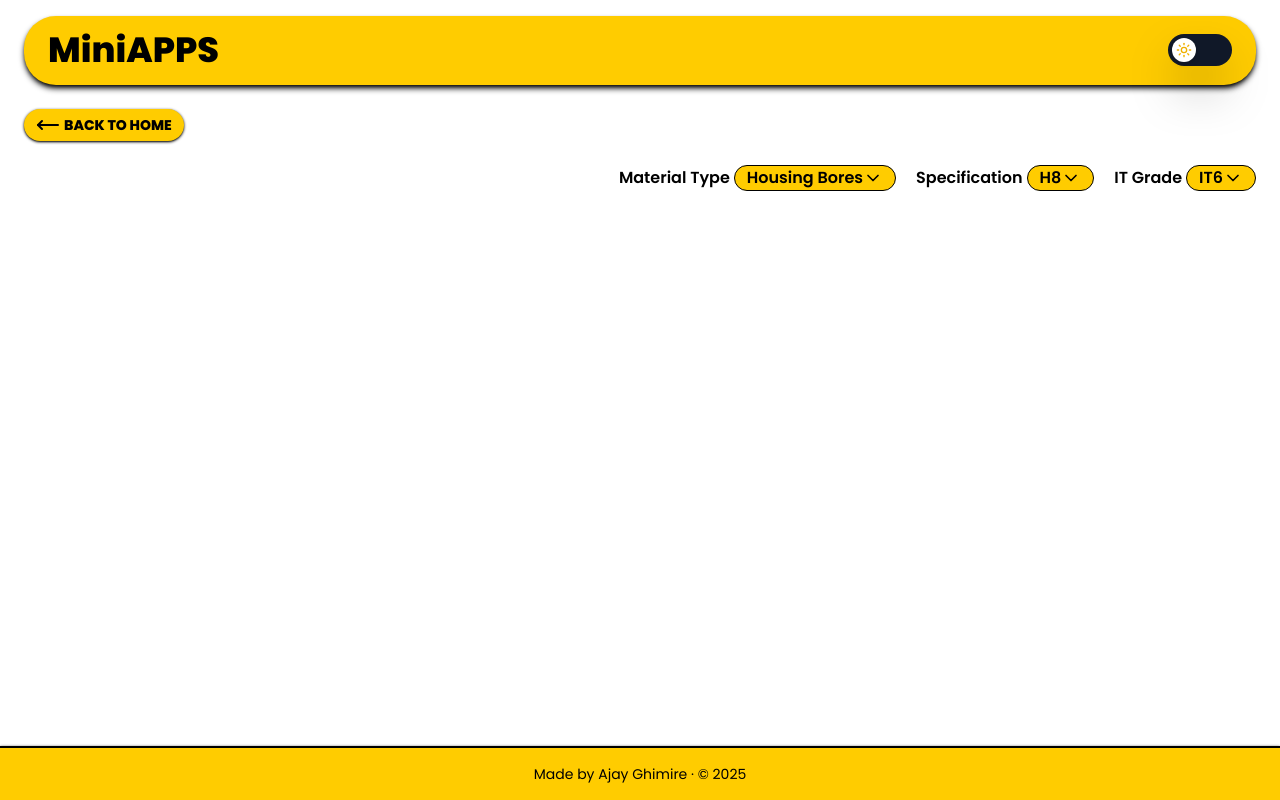
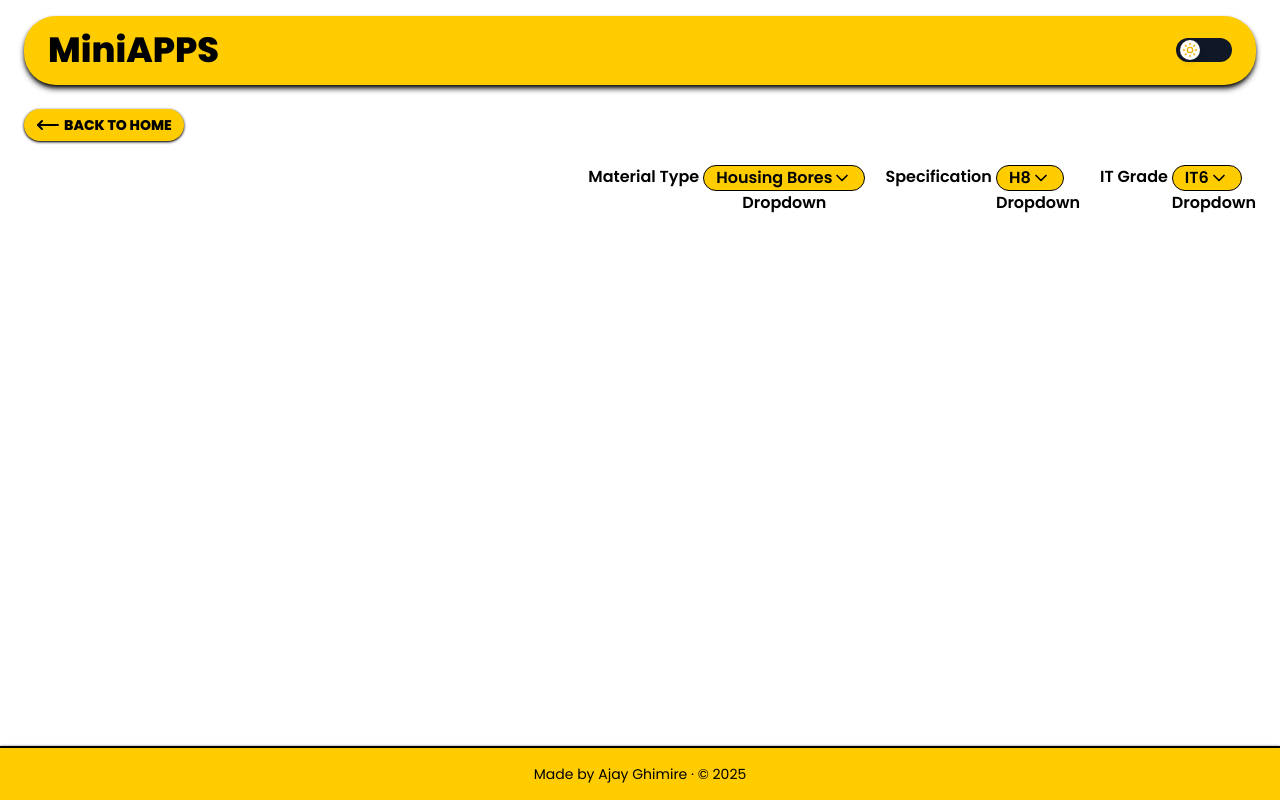
Before and after one commit to AjayGhimire1998/camcominiapps, a React (Vite) app: page /tolerance-checker in a window 1280 px wide. Both pictures are taken after a click on the button "Housing Bores". Built offline with nearby package versions, Linux system fonts and the light colour scheme.

Commit message:
adding drop down

```diff
--- a/src/layouts/Header.jsx
+++ b/src/layouts/Header.jsx
@@ -8,7 +8,7 @@ const Header = () => {
         <div>
           <Link
             to="/"
-            className="font-extrabold text-[35px] max-sm:text-[25px] "
+            className="font-extrabold text-[35px] max-sm:text-[20px] "
           >
             MiniAPPS
           </Link>
--- a/src/pages/ToleranceChecker/ToleranceChecker.jsx
+++ b/src/pages/ToleranceChecker/ToleranceChecker.jsx
@@ -1,10 +1,13 @@
 import { BookDownIcon, ChevronDown, MoveLeft } from "lucide-react";
-import React, { useContext } from "react";
+import React, { useContext, useState } from "react";
 import { Link } from "react-router-dom";
 import { DarkModeContext } from "../../contexts/DarkModeContext";
+import Dropdown from "./components/Dropdown";
 
 const ToleranceChecker = () => {
   //   const { darkMode } = useContext(DarkModeContext);
+  const [dropdownRequested, setDropdownRequested] = useState(false);
+
   return (
     <main className="w-full max-w-[1350px] px-6 mt-2 ">
       <div className="  flex justify-start align-middle items-start mb-2">
@@ -16,25 +19,43 @@ const ToleranceChecker = () => {
           BACK TO HOME
         </Link>
       </div>
-      <div className="flex max-[700px]:flex-col gap-5 max-sm:gap-2 justify-end mt-6 font-semibold max-sm:text-sm">
-        <div className="flex gap-1 items-center align-middle">
+      <div className="flex max-[690px]:flex-col gap-5 max-sm:gap-2 justify-end mt-6 font-semibold max-sm:text-sm">
+        <div className="flex gap-1 ">
           <span>Material Type </span>
-          <button className="border rounded-2xl flex align-middle items-center px-3 max-sm:px-2 bg-[#ffcc00] dark:bg-[#121212] max-sm:text-xs">
-            Housing Bores <ChevronDown size={20} />
-          </button>
+          <div className="items-center align-middle">
+            <button
+              onClick={() => setDropdownRequested(!dropdownRequested)}
+              className="border rounded-2xl flex align-middle items-center px-3 max-sm:px-1.5 bg-[#ffcc00] dark:bg-[#121212] max-sm:text-xs"
+            >
+              Housing Bores <ChevronDown size={20} />
+            </button>
+            {dropdownRequested ? <Dropdown /> : null}
+          </div>
         </div>
-        <div className="flex gap-1 items-center align-middle">
-          <span>Specification</span>
-          <button className="border rounded-2xl flex align-middle items-center  px-3 bg-[#ffcc00] dark:bg-[#121212] max-sm:text-xs">
-            H8
-            <ChevronDown size={20} />
-          </button>
+
+        <div className="flex gap-1 ">
+          <span>Specification </span>
+          <div className="">
+            <button
+              onClick={() => setDropdownRequested(!dropdownRequested)}
+              className="border rounded-2xl flex align-middle items-center px-3 max-sm:px-1.5 bg-[#ffcc00] dark:bg-[#121212] max-sm:text-xs"
+            >
+              H8 <ChevronDown size={20} />
+            </button>
+            {dropdownRequested ? <Dropdown /> : null}
+          </div>
         </div>
-        <div className="flex gap-1 items-center align-middle">
+        <div className="flex gap-1 ">
           <span>IT Grade</span>
-          <button className="border rounded-2xl flex align-middle items-center  px-3 bg-[#ffcc00] dark:bg-[#121212] max-sm:text-xs">
-            IT6 <ChevronDown size={20} />
-          </button>
+          <div className="">
+            <button
+              onClick={() => setDropdownRequested(!dropdownRequested)}
+              className="border rounded-2xl flex align-middle items-center px-3 max-sm:px-1.5 bg-[#ffcc00] dark:bg-[#121212] max-sm:text-xs"
+            >
+              IT6 <ChevronDown size={20} />
+            </button>
+            {dropdownRequested ? <Dropdown /> : null}
+          </div>
         </div>
       </div>
     </main>
--- /dev/null
+++ b/src/pages/ToleranceChecker/components/Dropdown.jsx
@@ -0,0 +1,7 @@
+import React from "react";
+
+const Dropdown = () => {
+  return <div className="">Dropdown</div>;
+};
+
+export default Dropdown;
--- a/src/ui/DarkModeToggle.jsx
+++ b/src/ui/DarkModeToggle.jsx
@@ -7,14 +7,14 @@ const DarkModeToggle = () => {
   return (
     <button
       onClick={toggleMode}
-      className={`cursor-pointer relative inline-flex h-8 w-16 items-center rounded-full transition-colors duration-300 ${
+      className={`cursor-pointer relative inline-flex h-6 w-14 max-sm:h-6 max-sm:w-14 items-center rounded-full transition-colors duration-300 ${
         darkMode
           ? "bg-gray-700 shadow-2xl shadow-white   "
           : "bg-gray-900 shadow-2xl shadow-black"
       }`}
     >
       <span
-        className={`absolute left-1 flex h-6 w-6 items-center justify-center rounded-full bg-white shadow-md transform transition-transform duration-300 ${
+        className={`absolute left-1 flex h-5 w-5 items-center justify-center rounded-full bg-white shadow-md transform transition-transform duration-300 ${
           darkMode ? "translate-x-8" : "translate-x-0"
         }`}
       >
```
